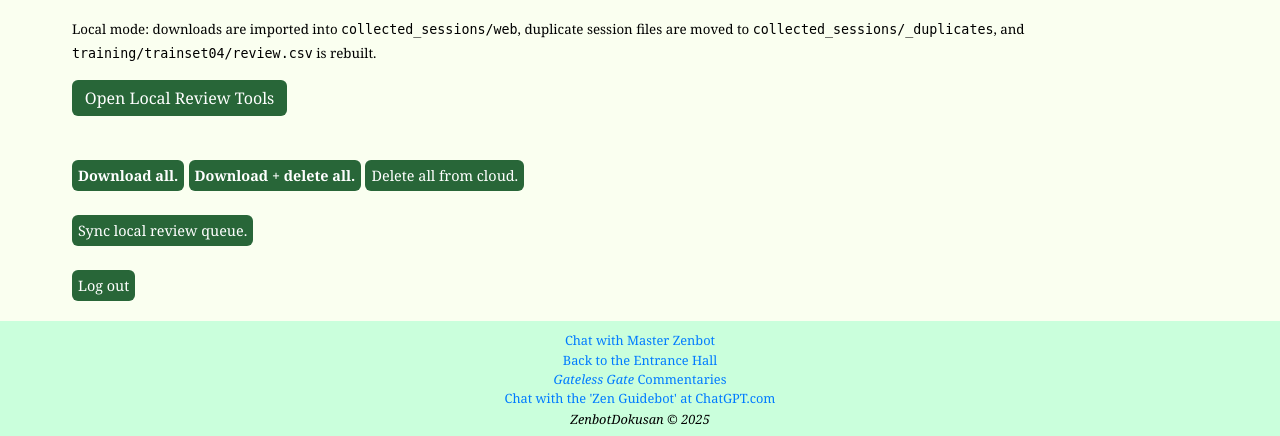
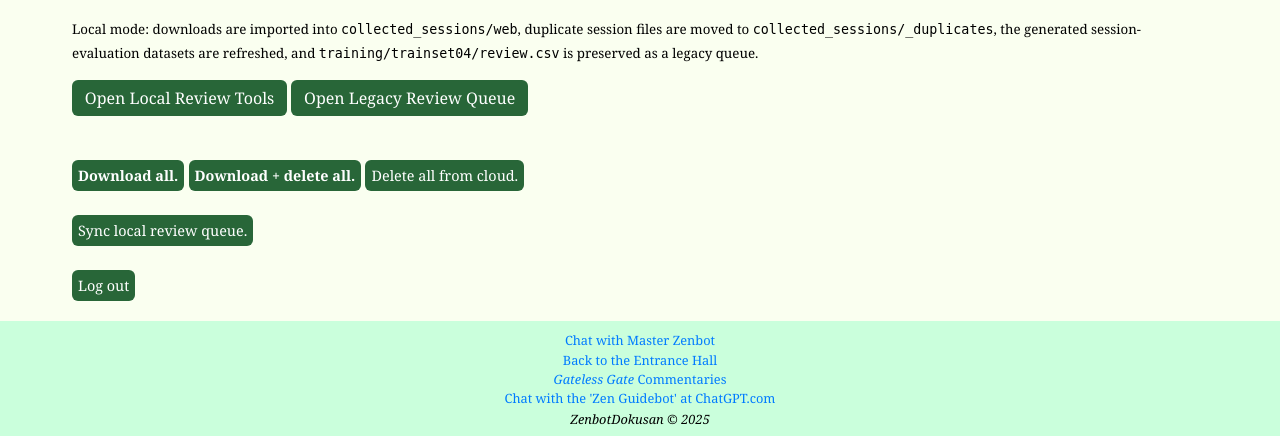
Before and after one commit to davidabelin/zb_app, a Flask app: page /admin/conversations in a window 1280 px wide. Shown: the part 195-631 px from the top of the page. Run offline with Flask 3, Linux system fonts and the light colour scheme; some libraries are stand-ins or nearby versions.

Commit message:
'Review' system set-up

```diff
--- a/main.py
+++ b/main.py
@@ -19,6 +19,7 @@ from __future__ import annotations
 
 import csv
 import hmac
+import importlib.util
 import io
 import json
 import logging
@@ -26,6 +27,7 @@ import os
 import time
 import zipfile
 from dataclasses import dataclass
+from functools import lru_cache
 from pathlib import Path
 from typing import Any
 
@@ -44,6 +46,7 @@ from flask import (
     stream_with_context,
     url_for,
 )
+from jinja2 import ChoiceLoader, FileSystemLoader
 from werkzeug.exceptions import BadRequest
 from werkzeug.exceptions import HTTPException
 
@@ -53,13 +56,31 @@ from utilities import ModelAPIError
 
 logging.basicConfig(level=utipy.config.LOG_LEVEL)
 
+_REPO_ROOT = Path(__file__).resolve().parents[1]
+_TRAINING_TEMPLATES_DIR = _REPO_ROOT / "training" / "templates"
+
 app = Flask(__name__, static_url_path="/static")
+app.jinja_loader = ChoiceLoader(
+    [
+        app.jinja_loader,
+        FileSystemLoader(str(_TRAINING_TEMPLATES_DIR.resolve())),
+    ]
+)
 app.secret_key = utipy.config.FLASK_SECRET_KEY
 
 # Secure cookie defaults.
 app.config["SESSION_COOKIE_SECURE"] = utipy.config.SESSION_COOKIE_SECURE
 app.config["SESSION_COOKIE_HTTPONLY"] = True
 app.config["SESSION_COOKIE_SAMESITE"] = "Lax"
+app.config["SOURCE_JSONL"] = str(
+    (_REPO_ROOT / "training" / "generated" / "collected_sessions_with_metadata.jsonl").resolve()
+)
+app.config["REVIEWED_JSONL"] = str(
+    (_REPO_ROOT / "training" / "generated" / "collected_sessions_with_evaluations.jsonl").resolve()
+)
+app.config["TRAIN_JSONL"] = str(
+    (_REPO_ROOT / "training" / "generated" / "sessions_to_train.jsonl").resolve()
+)
 
 _RATE_BUCKETS: dict[str, tuple[float, int]] = {}
 _RATE_WINDOW_SECONDS = 60
@@ -922,7 +943,22 @@ def serve_pdf(filename):
 # -------- Data Administration --------
 def _repo_root() -> Path:
     """Return the Zenbot repository root above ``zb_app``."""
-    return Path(__file__).resolve().parents[1]
+    return _REPO_ROOT
+
+
+@lru_cache(maxsize=1)
+def _session_review_module():
+    """Load the standalone local session-review module for reuse in ``zb_app``."""
+    module_path = _repo_root() / "training" / "session_review_app.py"
+    spec = importlib.util.spec_from_file_location(
+        "zenbot_session_review_app", module_path
+    )
+    if spec is None or spec.loader is None:
+        raise RuntimeError(f"Unable to load session review module: {module_path}")
+
+    module = importlib.util.module_from_spec(spec)
+    spec.loader.exec_module(module)
+    return module
 
 
 def _trainset04_review_csv_path() -> Path:
@@ -1045,9 +1081,204 @@ def _parse_session_jsonl(path: Path) -> tuple[dict[str, Any], list[dict[str, str
     return metadata, messages
 
 
-@app.route("/admin/review", methods=["GET", "POST"])
+@app.route("/admin/review")
 def admin_review():
-    """Render the admin training-review queue and accept keep/discard updates."""
+    """Sync review inputs and open the dual-review session evaluation UI."""
+    sync_review_queue(_repo_root())
+    return redirect(url_for("review_page"))
+
+
+@app.route("/review")
+def review_page():
+    """Render the local dual-review session evaluation browser UI."""
+    _require_admin_auth()
+    session_review = _session_review_module()
+    try:
+        rows = session_review.load_review_state(app)
+    except ValueError as exc:
+        abort(500, description=str(exc))
+
+    requested_index = request.args.get("index", "").strip()
+    if requested_index:
+        try:
+            index = int(requested_index)
+        except ValueError:
+            abort(400, description="Query parameter 'index' must be an integer")
+    else:
+        first_unreviewed = session_review.first_unreviewed_index(rows)
+        index = first_unreviewed if first_unreviewed is not None else 0
+
+    if index < 0 or index >= len(rows):
+        abort(404, description="Record index out of range")
+
+    record = session_review.serialize_record(rows, index)
+    return render_template(
+        "session_review.html",
+        record=record,
+        reviewed_path=app.config["REVIEWED_JSONL"],
+        source_path=app.config["SOURCE_JSONL"],
+        train_path=app.config["TRAIN_JSONL"],
+    )
+
+
+@app.post("/review/record/<int:index>/decision")
+def set_decision(index: int):
+    """Apply one browser-originated review decision and move to the next record."""
+    _require_admin_auth()
+    session_review = _session_review_module()
+    try:
+        rows = session_review.load_review_state(app)
+    except ValueError as exc:
+        abort(500, description=str(exc))
+
+    if index < 0 or index >= len(rows):
+        abort(404, description="Record index out of range")
+
+    try:
+        evaluation = session_review.normalize_evaluation(request.form.get("evaluation", ""))
+    except ValueError as exc:
+        abort(400, description=str(exc))
+    if evaluation not in session_review.REVIEW_CHOICES:
+        abort(400, description="evaluation must be Use, Alter, or Reject")
+    try:
+        reviewer = session_review.normalize_reviewer(
+            request.form.get("reviewer", session_review.FORM_REVIEWER_DEFAULT)
+        )
+    except ValueError as exc:
+        abort(400, description=str(exc))
+
+    rows[index] = session_review.apply_reviewer_decision(rows[index], reviewer, evaluation)
+    session_review.save_review_state(app, rows)
+
+    redirect_index = session_review.next_unreviewed_after(rows, index)
+    if redirect_index is None:
+        redirect_index = session_review.next_index(rows, index)
+    return redirect(url_for("review_page", index=redirect_index))
+
+
+@app.get("/api/session-evaluations/summary")
+@app.get("/zb_api/session-evaluations/summary")
+def api_session_evaluations_summary():
+    """Return review counts plus the active generated JSONL file paths."""
+    _require_admin_auth()
+    session_review = _session_review_module()
+    try:
+        rows = session_review.load_review_state(app)
+    except ValueError as exc:
+        abort(500, description=str(exc))
+
+    return jsonify(
+        {
+            "status": "success",
+            "summary": session_review.build_summary(rows),
+            "paths": {
+                "source_jsonl": app.config["SOURCE_JSONL"],
+                "reviewed_jsonl": app.config["REVIEWED_JSONL"],
+                "sessions_to_train_jsonl": app.config["TRAIN_JSONL"],
+            },
+        }
+    )
+
+
+@app.get("/api/session-evaluations/record/<int:index>")
+@app.get("/zb_api/session-evaluations/record/<int:index>")
+def api_session_evaluations_record(index: int):
+    """Fetch one review record from the generated evaluation dataset."""
+    _require_admin_auth()
+    session_review = _session_review_module()
+    try:
+        rows = session_review.load_review_state(app)
+    except ValueError as exc:
+        abort(500, description=str(exc))
+
+    if index < 0 or index >= len(rows):
+        abort(404, description="Record index out of range")
+    return jsonify(
+        {"status": "success", "record": session_review.serialize_record(rows, index)}
+    )
+
+
+@app.post("/api/session-evaluations/record/<int:index>/decision")
+@app.post("/zb_api/session-evaluations/record/<int:index>/decision")
+def api_session_evaluations_decision(index: int):
+    """Apply a JSON review decision for the requested reviewer and record."""
+    _require_admin_auth()
+    session_review = _session_review_module()
+    try:
+        rows = session_review.load_review_state(app)
+    except ValueError as exc:
+        abort(500, description=str(exc))
+
+    if index < 0 or index >= len(rows):
+        abort(404, description="Record index out of range")
+
+    data = request.get_json(silent=True)
+    if not isinstance(data, dict):
+        abort(400, description="JSON body is required")
+
+    try:
+        evaluation = session_review.normalize_evaluation(data.get("evaluation", ""))
+    except ValueError as exc:
+        abort(400, description=str(exc))
+    if evaluation not in session_review.REVIEW_CHOICES:
+        abort(400, description="evaluation must be Use, Alter, or Reject")
+    try:
+        reviewer = session_review.normalize_reviewer(data.get("reviewer", "ZB"))
+    except ValueError as exc:
+        abort(400, description=str(exc))
+
+    rows[index] = session_review.apply_reviewer_decision(rows[index], reviewer, evaluation)
+    session_review.save_review_state(app, rows)
+    return jsonify(
+        {
+            "status": "success",
+            "record": session_review.serialize_record(rows, index),
+            "next_unreviewed_index": session_review.next_unreviewed_after(rows, index),
+        }
+    )
+
+
+@app.get("/api/session-evaluations/next")
+@app.get("/zb_api/session-evaluations/next")
+def api_session_evaluations_next():
+    """Find the next record matching a requested review state."""
+    _require_admin_auth()
+    session_review = _session_review_module()
+    try:
+        rows = session_review.load_review_state(app)
+    except ValueError as exc:
+        abort(500, description=str(exc))
+
+    desired = request.args.get("evaluation", "unreviewed").strip() or "unreviewed"
+    if desired not in {"all", "unreviewed", "Use", "Alter", "Reject"}:
+        abort(
+            400,
+            description="evaluation must be all, unreviewed, Use, Alter, or Reject",
+        )
+    after = request.args.get("after", "-1").strip()
+    try:
+        after_index = int(after)
+    except ValueError:
+        abort(400, description="Query parameter 'after' must be an integer")
+
+    next_index = session_review.find_next_matching_index(rows, after_index, desired)
+    return jsonify(
+        {
+            "status": "success",
+            "evaluation_filter": desired,
+            "next_index": next_index,
+            "record": (
+                session_review.serialize_record(rows, next_index)
+                if next_index is not None
+                else None
+            ),
+        }
+    )
+
+
+@app.route("/admin/review/legacy", methods=["GET", "POST"])
+def admin_review_legacy():
+    """Render the older CSV-backed keep/discard review queue."""
     rows, _headers = _load_review_rows()
 
     if request.method == "POST":
@@ -1061,7 +1292,7 @@ def admin_review():
         if decisions:
             _update_review_keep(decisions)
 
-        return redirect(url_for("admin_review"))
+        return redirect(url_for("admin_review_legacy"))
 
     pending = [r for r in rows if not (r.get("keep") or "").strip()]
 
@@ -1086,9 +1317,9 @@ def admin_review():
     )
 
 
-@app.route("/admin/review/view/<record_id>")
+@app.route("/admin/review/legacy/view/<record_id>")
 def admin_review_view(record_id):
-    """Render one reviewed training session with parsed transcript detail."""
+    """Render one reviewed training session from the legacy CSV queue."""
     rows, _headers = _load_review_rows()
     row = next((r for r in rows if (r.get("id") or "") == record_id), None)
     if not row:
@@ -1133,6 +1364,7 @@ def admin_conversation_detail(conversation_id: str):
         "admin_conversation_detail.html",
         conversation_id=conversation_id,
         messages=messages,
+        is_local=utipy.config.LOCAL,
     )
 
 
--- a/models.py
+++ b/models.py
@@ -74,4 +74,5 @@ MODEL_LOSSES = {
     "set00-02mix-bs10lr05e2": 0.3922,
     "set00-02mix-bs6lr06e3": 0.5753,
     "set03-bs2lr05e7": 0.858,
+    "set03a-bs5lr05e5": 1.874,
 }
--- a/templates/admin_conversation_detail.html
+++ b/templates/admin_conversation_detail.html
@@ -13,7 +13,7 @@
     <a href="{{ url_for('admin_conversations') }}">Back to List of Sessions</a>
     {% if is_local %}
       &nbsp;|&nbsp;
-      <a class="button-link" href="{{ url_for('admin_review') }}">Open Local Review Queue</a>
+      <a class="button-link" href="{{ url_for('admin_review') }}">Open Local Review Tools</a>
     {% endif %}
   </div>
   <br>
--- a/templates/admin_conversations.html
+++ b/templates/admin_conversations.html
@@ -32,9 +32,10 @@
     {% endif %}
 
     {% if is_local %}
-      <p><small>Local mode: downloads are imported into <code>collected_sessions/web</code>, duplicate session files are moved to <code>collected_sessions/_duplicates</code>, and <code>training/trainset04/review.csv</code> is rebuilt.</small></p>
+      <p><small>Local mode: downloads are imported into <code>collected_sessions/web</code>, duplicate session files are moved to <code>collected_sessions/_duplicates</code>, the generated session-evaluation datasets are refreshed, and <code>training/trainset04/review.csv</code> is preserved as a legacy queue.</small></p>
       <div class="admin-actions">
         <a class="button-link" href="{{ url_for('admin_review') }}">Open Local Review Tools</a>
+        <a class="button-link" href="{{ url_for('admin_review_legacy') }}">Open Legacy Review Queue</a>
       </div>
     {% else %}
       <p><small>Online mode: download actions return a zip file to the browser. <b>Download + delete all</b> removes the corresponding objects from Cloud Storage after the zip is prepared.</small></p>
--- a/templates/admin_review_view.html
+++ b/templates/admin_review_view.html
@@ -6,11 +6,11 @@
 </section>
 <header>
   <h1>Zenbot Dokusan</h1>
-  <h2>Local Session Detail</h2>
+  <h2>Legacy Local Session Detail</h2>
   <h3>{{ row.conversation_id }}</h3>
 </header>
 <section>
-  <div class="nav"><a href="{{ url_for('admin_review') }}">Back to Review List</a></div>
+  <div class="nav"><a href="{{ url_for('admin_review_legacy') }}">Back to Review List</a></div>
   <p><b>Source:</b> {{ row.source_path }}</p>
   <p><b>File:</b> <code>{{ session_path }}</code></p>
 
```
Also changed, not shown: docs/ARCHITECTURE.md (+9 -5 lines), templates/admin_review.html (+6 -4 lines), tests/test_session_review_bridge.py (added, +103 -0 lines), README.md.
